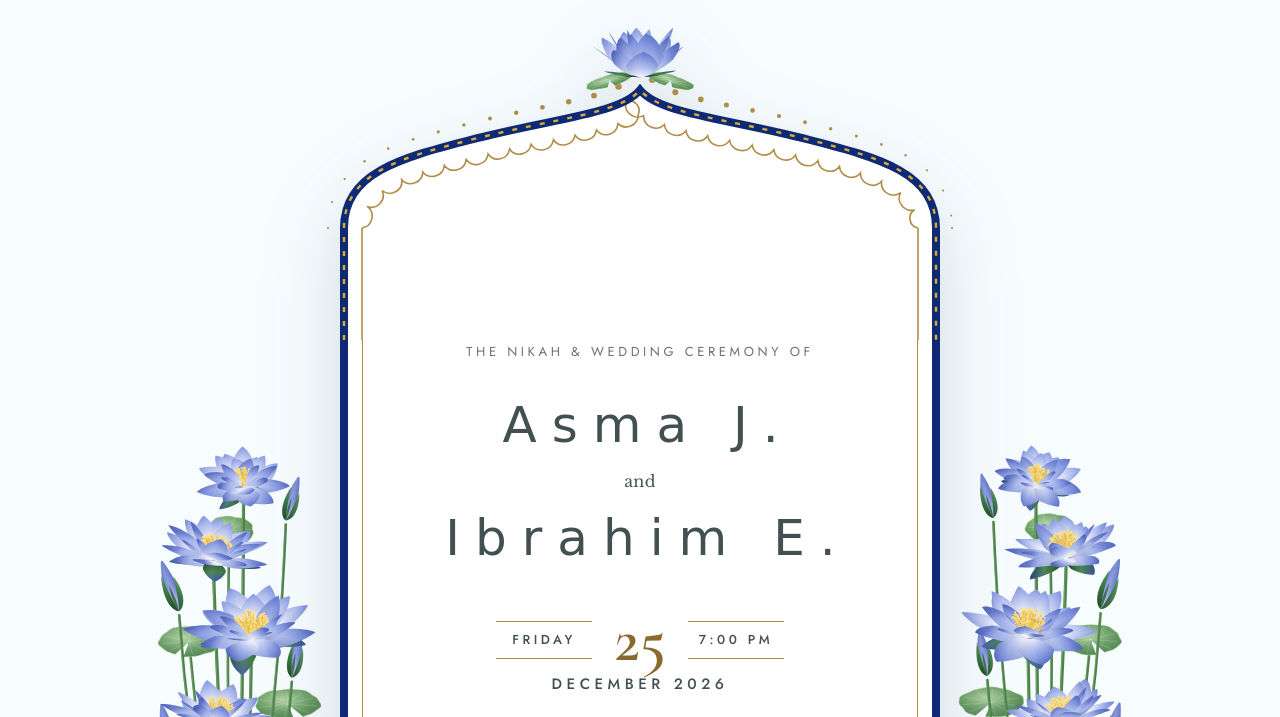
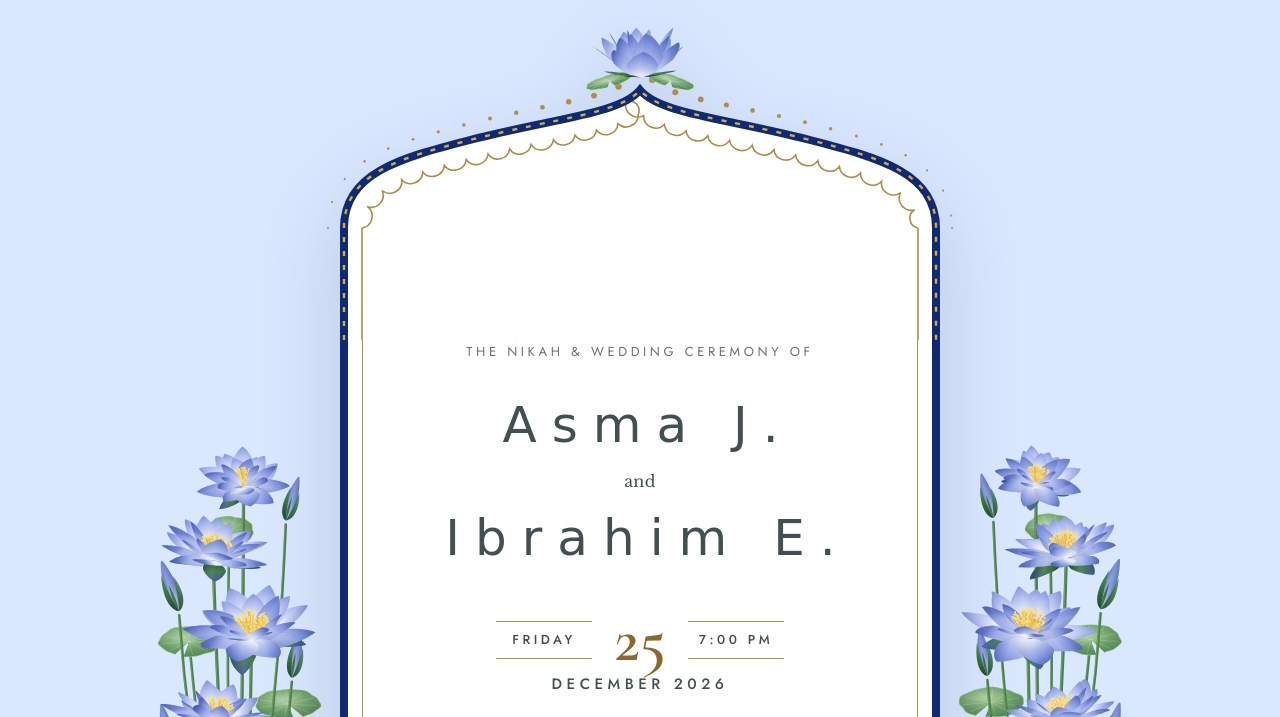
Before and after one commit to ibrahimEls/Ibrahim-and-A, a plain HTML site: page index.html in a window 1280 px wide. Shown: the part 424-1141 px from the top of the page. Drawn offline with nearby package versions, Linux system fonts and the light colour scheme; a web font is replaced by a local one.

Commit message:
Page background to #d9e7ff
Co-Authored-By: Claude Fable 5.1 <noreply@anthropic.com>

```diff
--- a/assets/style.css
+++ b/assets/style.css
@@ -3,7 +3,7 @@
    flyer's lapis, gold and Isfahan tile colours for the ornament. */
 
 :root {
-  --sky: #f7fdff;
+  --sky: #d9e7ff;
   --sky-light: #d6e3ea;
   --sky-deep: #a9c1d0;
   --paper: #ffffff;
```
Also changed, not shown: index.html (line endings or trailing spaces), registry.html (line endings or trailing spaces), rsvp.html (line endings or trailing spaces).
